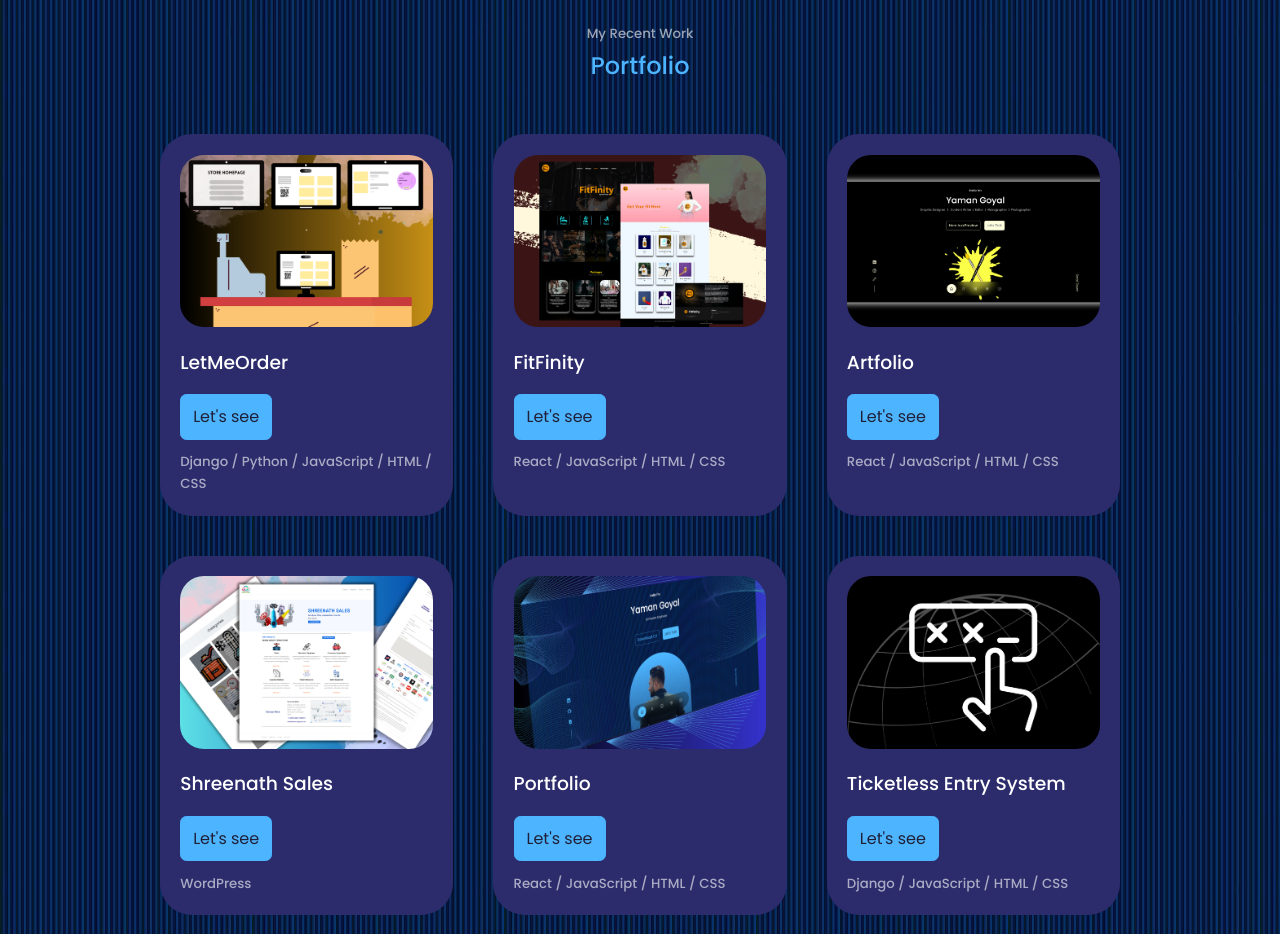
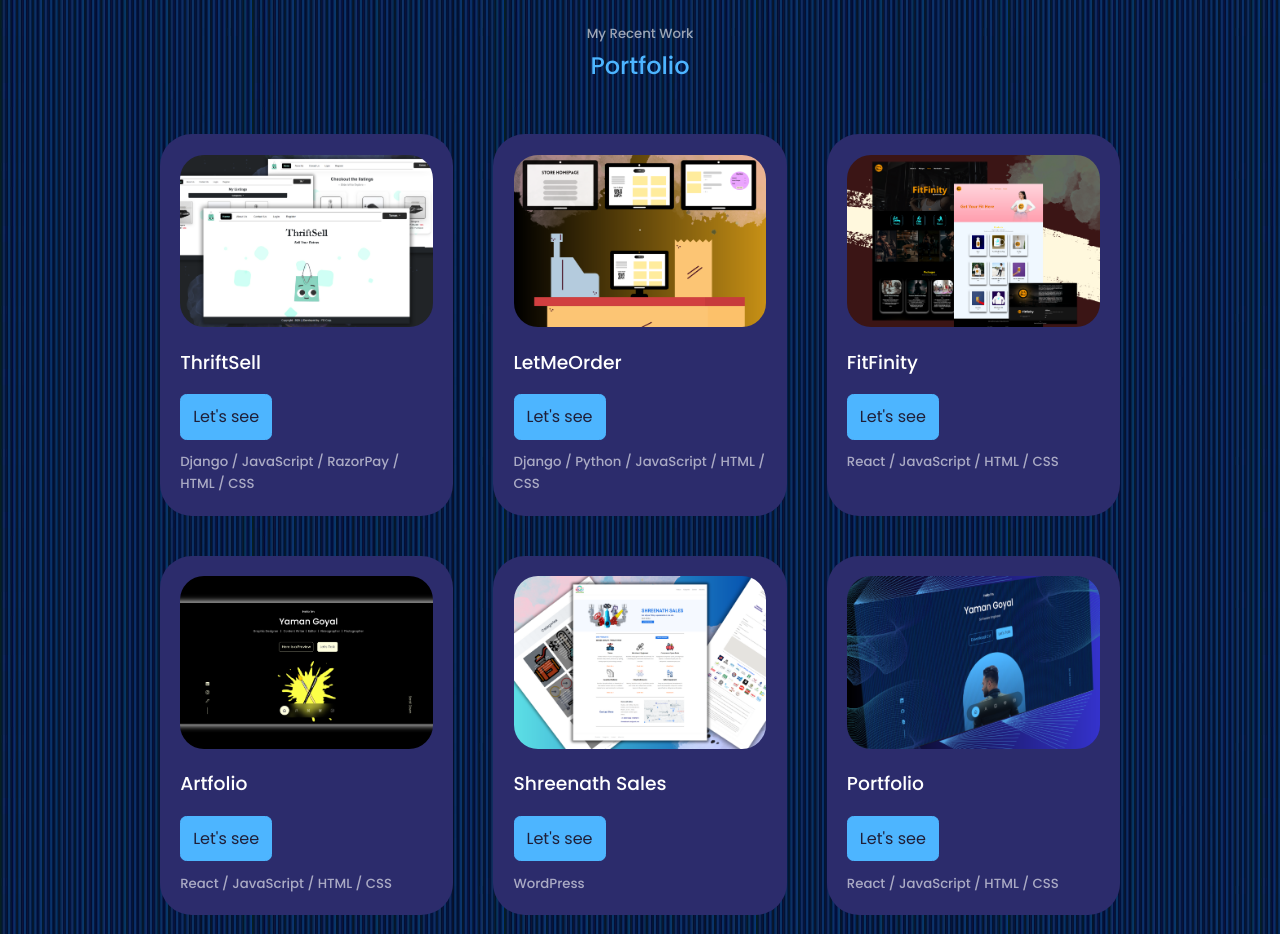
Before and after one commit to YamGoel/portfolio-YamanGoyal, a React (Create React App) app: page / in a window 1280 px wide. Shown: the part 2920-3854 px from the top of the page. Built offline with nearby package versions, Linux system fonts and the light colour scheme.

Commit message:
Added Thriftsell

```diff
--- a/src/components/portfolio/Portfolio.jsx
+++ b/src/components/portfolio/Portfolio.jsx
@@ -11,8 +11,17 @@ import IMG5 from '../../assets/portfolio5.png'
 import IMG6 from '../../assets/portfolio6.png'
 import IMG7 from '../../assets/portfolio7.png'
 import IMG8 from '../../assets/portfolio8.png'
+import IMG9 from '../../assets/portfolio9.png'
 
 const data = [
+  {
+    id: 11,
+    image: IMG9,
+    title: "ThriftSell",
+    github: "https://www.thriftsell.in",
+    language: "Django / JavaScript / RazorPay / HTML / CSS"
+    // preview: "https://dribbble.com/Alien_pixels"
+  },
   {
     id: 10,
     image: IMG8,
```
Also changed, not shown: src/assets/portfolio9.png (added).
